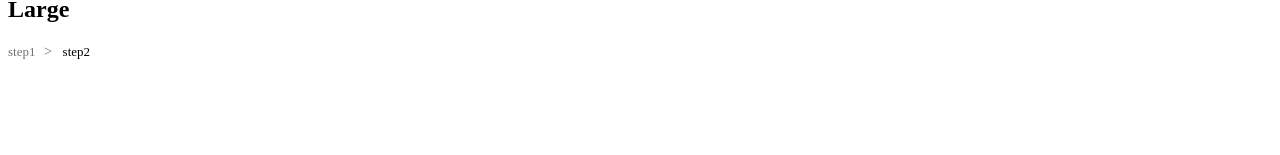
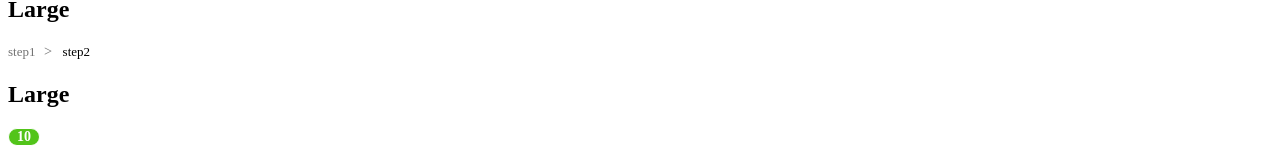
Before and after one commit to cyber-netics/exo-ui, a React app: page / in a window 1280 px wide. Shown: the part 959-1114 px from the top of the page. Before the commit the page ends 1028 px from the top, so only its background shows below. Built offline with nearby package versions, Linux system fonts and the light colour scheme.

Commit message:
badge component

```diff
--- a/src/App.tsx
+++ b/src/App.tsx
@@ -5,6 +5,8 @@ import Radio from "Components/Radio";
 import Button from "Components/Button";
 import Checkbox from "Components/Checkbox";
 import Breadcrumb from "Components/Breadcrumb";
+import Badge from "Components/Badge";
+
 import { Input, InputEmail, InputNumber } from "Components/Input";
 
 const Section = styled.div`
@@ -70,6 +72,12 @@ const App: React.FC = () => {
           <Breadcrumb size="medium" steps={["step1", "step2"]} active={"1"} />
         </div>
       </div>
+      <div>
+        <div>
+          <h2>Large</h2>
+          <Badge size="large" shape="overflow" count={10} />
+        </div>
+      </div>
     </div>
   );
 };
--- a/src/Components/Badge/index.tsx
+++ b/src/Components/Badge/index.tsx
@@ -1,18 +1,25 @@
 import React from "react";
-import { ElemColorAll, ElemSize } from "Shared/types";
-import { Wrapper, BadgeElem } from "./styles";
+import { ElemSizeTypes, ElemStatusColorTypes } from "Shared";
+import { Wrapper, BadgeElem, IShapeTypes } from "./styles";
 
-export interface BadgeProps extends ElemColorAll, ElemSize {
+export interface BadgeProps extends ElemSizeTypes, ElemStatusColorTypes {
+  count?: number;
+  className?: string;
+  shape?: IShapeTypes;
   children?: JSX.Element;
 }
 
 const Badge: React.FC<BadgeProps> = (props) => {
   return (
-    <div>
-      <Wrapper id="badge-component" sizeType={props.size}>
-        <BadgeElem id="badge-element" colorType={props.color} />
-      </Wrapper>
-    </div>
+    <Wrapper className={props.className} sizeType={props.size}>
+      <BadgeElem
+        shape={props.shape}
+        sizeType={props.size}
+        colorType={props.color}
+      >
+        <>{props.count && props.shape !== "dot" && props.count}</>
+      </BadgeElem>
+    </Wrapper>
   );
 };
 
--- /dev/null
+++ b/src/Components/Badge/styles/elem.tsx
@@ -0,0 +1,33 @@
+import { css } from "styled-components";
+
+export const wrapper = css`
+  display: inline-block;
+  position: relative;
+`;
+
+export const badgeBase = css`
+  position: absolute;
+  white-space: nowrap;
+  font-weight: 600;
+  text-align: center;
+  box-shadow: 0 0 0 1px #fff;
+  border: 1px solid #fff;
+  color: #fff;
+  border-radius: 50%;
+`;
+
+export const dot = css`
+  width: calc(100% - 30%);
+  height: calc(100% - 30%);
+`;
+
+export const overflow = css`
+  padding: 0 8px;
+  border-radius: 20px;
+`;
+
+export const circle = css`
+  width: 100%;
+  height: 100%;
+  line-height: 1.4;
+`;
--- a/src/Components/Badge/styles/index.tsx
+++ b/src/Components/Badge/styles/index.tsx
@@ -1,47 +1,28 @@
 import styled, { css } from "styled-components";
-import { InnerColorAll, InnerSize } from "Shared/types";
-import { backgroundAll, sizeSecondary } from "Shared/styles";
+import { InnerStatusColorTypes, InnerSizeTypes } from "Shared"; //Types
+import { statusPrimary, sizeSecondary, fontSizeSecondary } from "Shared";
+import { wrapper, badgeBase, overflow, circle, dot } from "./elem";
 
-interface BadgeElemProps extends InnerColorAll {
-  shape?: "dot" | "circle" | "overflow";
-}
+export type IShapeTypes = "dot" | "circle" | "overflow";
+export type IShape = { shape?: IShapeTypes };
+type InnerProps = InnerStatusColorTypes & IShape & InnerSizeTypes;
 
-export const Wrapper = styled.span<InnerSize>`
-  display: inline-block;
-  position: relative;
-  ${sizeSecondary};
-`;
-
-const baseStyle = css`
-  position: absolute;
-  white-space: nowrap;
-  font-weight: 600;
-  text-align: center;
-  box-shadow: 0 0 0 1px #fff;
-  border: 1px solid #fff;
-  color: #fff;
-  border-radius: 50%;
-`;
-
-const overflow = css`
-  padding: 0 8px;
-  border-radius: 20px;
-`;
-
-const dot = css`
-  width: calc(100% - 29%);
-  height: calc(100% - 30%);
-`;
-
-const dynamicShape = css<BadgeElemProps>`
+const dynamicShape = css<InnerProps>`
   ${({ shape = "dot" }) => {
     if (shape === "dot") return dot;
+    if (shape === "circle") return circle;
     if (shape === "overflow") return overflow;
   }};
 `;
 
-export const BadgeElem = styled.span<BadgeElemProps>`
-  ${baseStyle};
+export const BadgeElem = styled.span<InnerProps>`
+  ${badgeBase};
   ${dynamicShape};
-  ${backgroundAll};
+  ${statusPrimary};
+  ${fontSizeSecondary};
 `;
+
+export const Wrapper = styled.span<InnerSizeTypes>`
+  ${wrapper};
+  ${sizeSecondary};
+`;
--- a/src/Shared/dynamic.tsx
+++ b/src/Shared/dynamic.tsx
@@ -1,5 +1,9 @@
 import { theme } from "./theme";
-import { InnerColorTypes, InnerSizeTypes } from "./types";
+import {
+  InnerSizeTypes,
+  InnerColorTypes,
+  InnerStatusColorTypes,
+} from "./types";
 
 /**
  *
@@ -19,6 +23,12 @@ export const primaryShadow = ({ colorType = "primary" }: InnerColorTypes) => {
 
 export const secondaryShadow = ({ colorType = "primary" }: InnerColorTypes) => {
   return theme.colors.shadow.secondary[colorType];
+};
+
+export const primaryStatusColors = ({
+  colorType = "success",
+}: InnerStatusColorTypes) => {
+  return theme.colors.status[colorType];
 };
 
 export const primaryFontColors = ({
--- a/src/Shared/styles.tsx
+++ b/src/Shared/styles.tsx
@@ -13,6 +13,7 @@ import {
   primaryHeight,
   secondaryHeight,
   tertiaryHeight,
+  primaryStatusColors,
 } from "./dynamic";
 
 /**
@@ -33,6 +34,14 @@ export const backgroundPrimary = css`
 
 export const backgroundSecondary = css`
   background-color: ${secondaryColors};
+`;
+
+/**
+ *
+ * Status
+ */
+export const statusPrimary = css`
+  background-color: ${primaryStatusColors};
 `;
 
 // Border
--- a/src/Shared/theme.tsx
+++ b/src/Shared/theme.tsx
@@ -12,6 +12,7 @@ export const colors = {
   highlight: "rgb(217, 217, 217)",
   highlight1: "rgb(115, 115, 115)",
 
+  success: "rgb(82, 196, 26)",
   error: "rgb(255, 77, 79)",
   error1: "rgba(255, 77, 79, 0.3)",
   light: "rgb(255, 255, 255)",
@@ -49,6 +50,12 @@ export const theme = {
         dark: colors.dark3,
         primary: colors.primary3,
       },
+    },
+
+    status: {
+      error: colors.error,
+      neutral: colors.dark2,
+      success: colors.success,
     },
   },
 
```
Also changed, not shown: src/Shared/types.tsx (+11 -2 lines), 1 other file (tests, documents, lock files or other folders).
